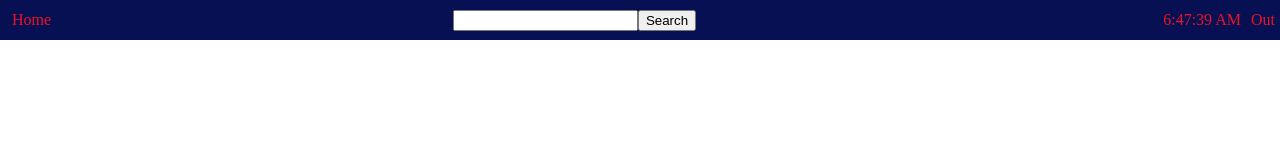
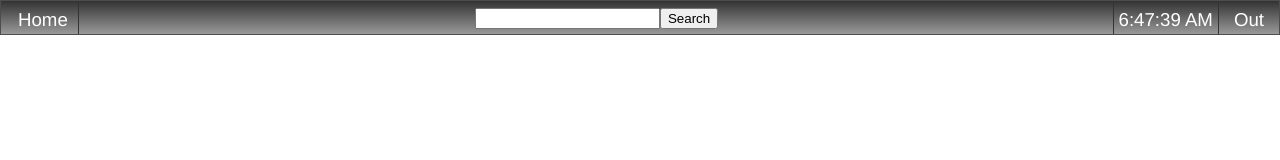
Before and after one commit to DustinJanssen/LilyvaleManuel, a plain HTML site: page index.html in a window 1280 px wide. Drawn offline with Linux system fonts and the light colour scheme.

Commit message:
Added Navbar style. Fixed typos.

```diff
--- a/index.html
+++ b/index.html
@@ -107,7 +107,7 @@
                                 } else if (dt >= BUSSTART && dt <= BUSEND) {
                                     document.getElementById("period").innerHTML = "Bus";
                                 } else if ( dt >= MODUALSTART && dt <= BUSEND){
-                                    document.getElementById("period").innerHTML = "In between Periods";
+                                    document.getElementById("period").innerHTML = "In between periods";
                                 } else {
                                     document.getElementById("period").innerHTML = "Out";
                                 }
@@ -123,7 +123,7 @@
                                 } else if (dt >= BUSSTART && dt <= BUSEND) {
                                     document.getElementById("period").innerHTML = "Bus";
                                 } else if ( dt >= MODUALSTART && dt <= BUSEND){
-                                    document.getElementById("period").innerHTML = "In between";
+                                    document.getElementById("period").innerHTML = "In between periods";
                                 } else {
                                     document.getElementById("period").innerHTML = "Out";
                                 }
--- a/style.css
+++ b/style.css
@@ -1,30 +1,56 @@
+body {
+    background-color: hsl(0, 0%, 100%);
+}
+
+.nav{
+    font-family: 'Franklin Gothic Medium', 'Arial Narrow', Arial, sans-serif;
+    font-size: 14pt;
+    line-height: 1.5em;
+}
+
 .nav ul {
     list-style-type: none;
-    background-color: hsl(234, 82%, 18%);
-    height: 40px;
+    background-image: linear-gradient(to top, hsla(0, 0%, 20%, 0.5), hsl(0, 0%, 20%));
+    height: 33px;
+    border: 1px solid hsl(0, 0%, 30%);
     overflow: hidden;
     clear: both;
 }
 
 .nav li {
     float: left;
-    color: hsl(355, 86%, 50%);
-    padding: 12px 5px;
+    color: hsl(0, 0%, 100%);
+    padding: 5px 5px 5px 5px;
 }
 
 .nav li a {
     display: block;
-    color: hsl(355, 86%, 50%);
+    color: hsl(0, 0%, 100%);
     text-align: center;
     text-decoration: none;
     padding-left: 7px;
   }
 
-#clock, #period {
+#clock {
     float: right;
+    border-left: 1px solid;
+    border-color: hsl(0, 0%, 20%);
 }
 
+#home {
+    padding-left: 10px;
+    padding-right: 10px;
+    border-right: 1px solid;
+    border-color: hsl(0, 0%, 20%);
+}
+#period {
+    float: right;
+    padding-right: 15px;
+    padding-left: 15px;
+    border-left: 1px solid;
+    border-color: hsl(0, 0%, 20%);
+}
 #searchBar {
     padding-left: 31%;
-    padding-top: 10px;
+    padding-top: 2px;
 }
```
